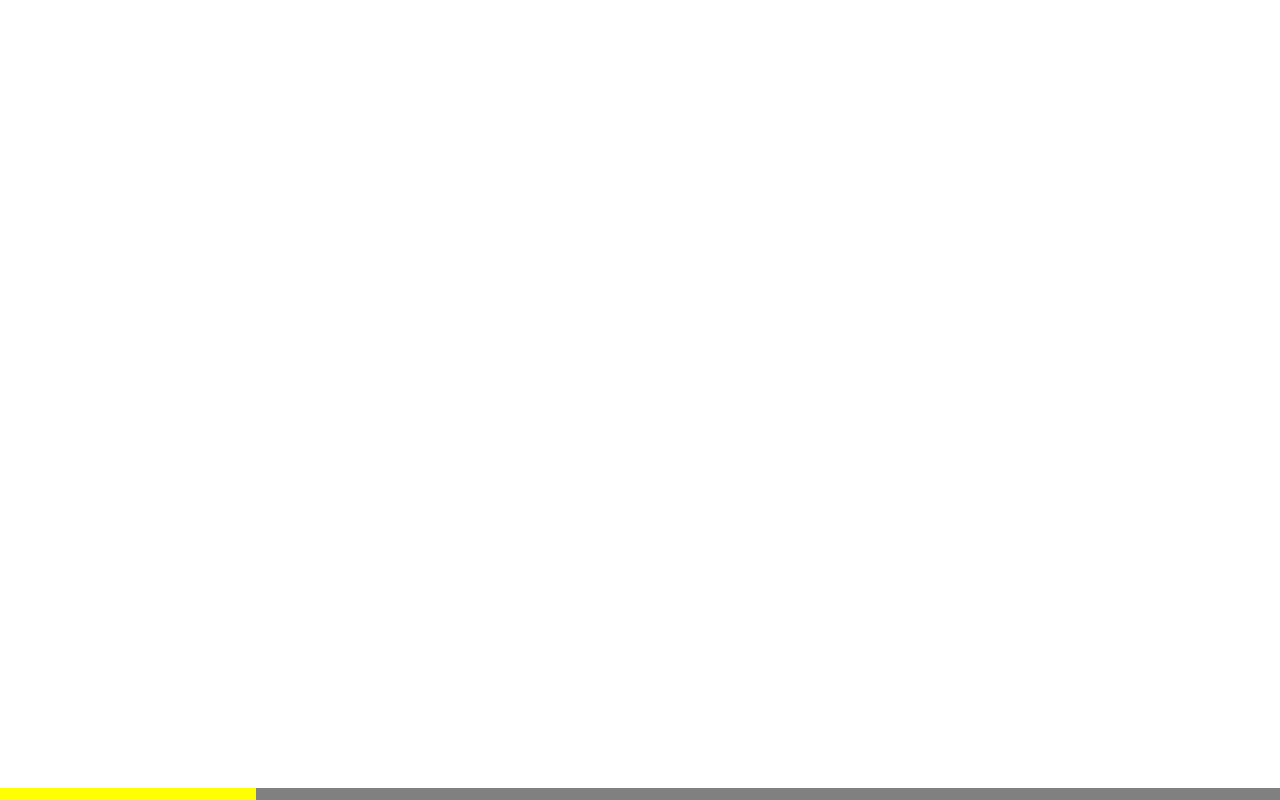
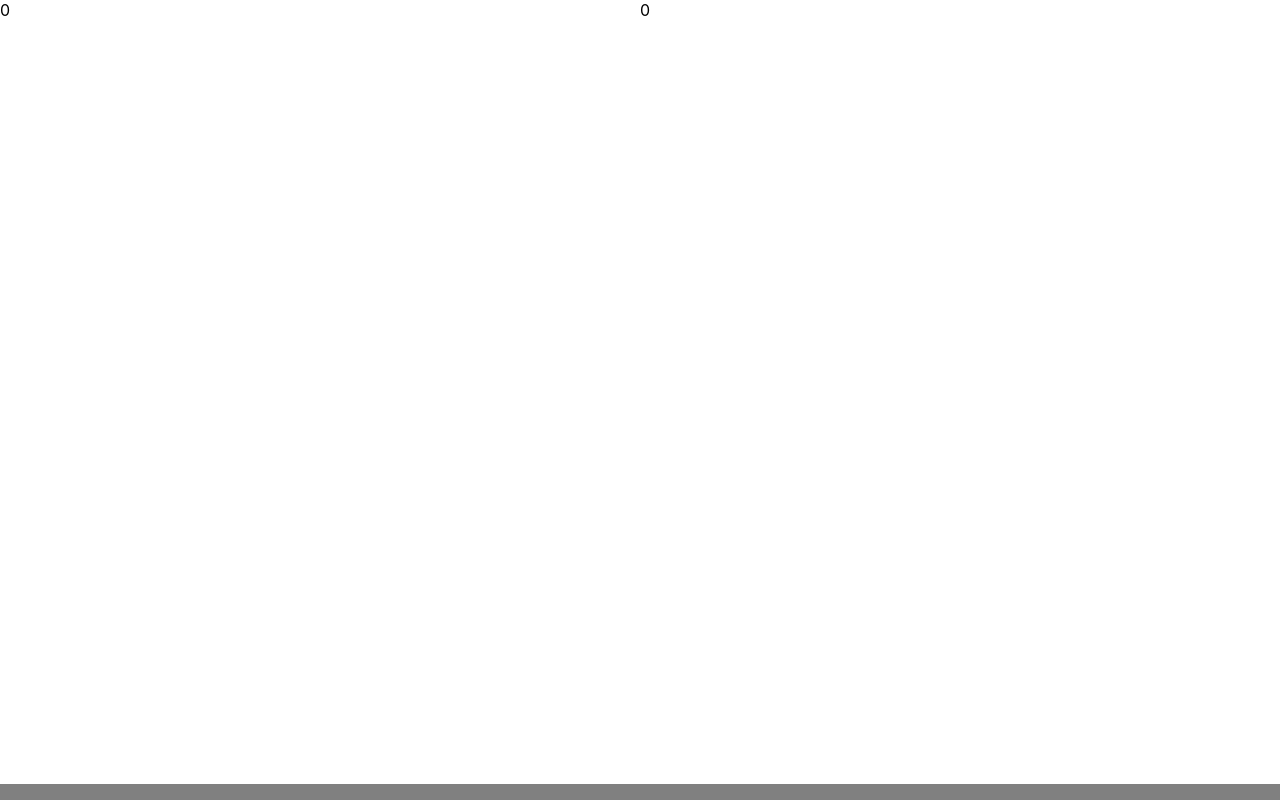
Before and after one commit to spectatorpublishing/clicky-sbs-layout, a React app: page / in a window 1280 px wide. Built offline with nearby package versions, Linux system fonts and the light colour scheme.

Commit message:
left right click logic

```diff
--- a/src/App.js
+++ b/src/App.js
@@ -1,9 +1,13 @@
 import React from 'react';
 import './App.css';
 import Bar from './Components/Bar.js'
+import Parent from './Components/Parent.js'
+
 function App() {
   return (
-    <Bar width={20}/>
+    <div>
+      <Parent/>
+    </div>
   );
 }
 
--- a/src/Components/Bar.js
+++ b/src/Components/Bar.js
@@ -4,7 +4,7 @@ import styled from 'styled-components';
 const BackBar=styled.div`
     background-color: grey;
     vertical-align: bottom;
-    height:1.5vh;
+    height:2%;
     width:100%;
     position:fixed;
     bottom:0
@@ -12,7 +12,7 @@ const BackBar=styled.div`
 const ProgressBar=styled.div`
     background-color: yellow;
     vertical-align: bottom;
-    height:1.5vh;
+    height:2%;
     width:${props => props.width}vw;
     position:fixed;
     bottom:0;
--- /dev/null
+++ b/src/Components/Parent.js
@@ -0,0 +1,74 @@
+import React, {Component} from 'react';
+import styled from 'styled-components';
+import Slide from './Slide.js';
+import Bar from './Bar.js';
+
+const Total = styled.div`
+    top:0;
+    left:0;
+    bottom:0;
+    right:0;
+    height:100%;
+    width:100%;
+`
+
+const Wrapper = styled.div`
+    position: absolute;
+    width: 100%;
+    display: flex;
+    height: 98%;
+`
+const Left = styled.div`
+    width: 50%;
+    height: 100%;
+    z-index: 10;
+`
+const Right = styled.div`
+    width: 50%;
+    height: 100%;
+    z-index: 10;
+`
+
+class Parent extends Component {
+
+    constructor(props){
+        super(props);
+        this.state = {slideCounter: 0};
+        this.nextSlide = this.nextSlide.bind(this);
+        this.prevSlide = this.prevSlide.bind(this);
+        this.maxSlides = 15;
+    }
+
+    nextSlide = () => {
+        if(this.state.slideCounter < this.maxSlides) {
+            this.setState({slideCounter: this.state.slideCounter + 1});
+            console.log(this.state.slideCounter);
+        }
+    }
+
+    prevSlide = () => {
+        if(this.state.slideCounter > 0) {
+            this.setState({slideCounter: this.state.slideCounter - 1});
+            console.log(this.state.slideCounter);
+        }
+    }
+
+    render() {
+        return(
+            <Total>
+            <Wrapper>
+                <Left onClick={this.prevSlide} >
+                    {this.state.slideCounter}
+                </Left>
+
+                <Right onClick={this.nextSlide} >
+                    {this.state.slideCounter}
+                </Right>
+            </Wrapper>
+            <Bar width={this.state.slideCounter*10}/>
+            </Total>
+        );
+    }
+}
+
+export default Parent;
--- a/src/Components/Slide.js
+++ b/src/Components/Slide.js
@@ -1,14 +1,31 @@
 import React, {Component} from 'react';
 import styled from 'styled-components';
+
+const Wrapper = styled.div`
+    display: flex;
+`
+const Left = styled.div`
+    width: 50%;
+`
+const Right = styled.div`
+    width: 50%;
+`
 
 
 class Slide extends Component {
 
     render() {
         return(
-            <div>
+            <Wrapper>
+                <Left onClick={this.nextSlide} >
 
-            </div>
+                </Left>
+
+                <Right>
+
+                </Right>
+
+            </Wrapper>
         );
     }
 }
```
Also changed, not shown: src/Components/LeftArrow.js (deleted, +0 -15 lines), src/Components/RightArrow.js (deleted, +0 -15 lines), 1 other file (tests, documents, lock files or other folders).
